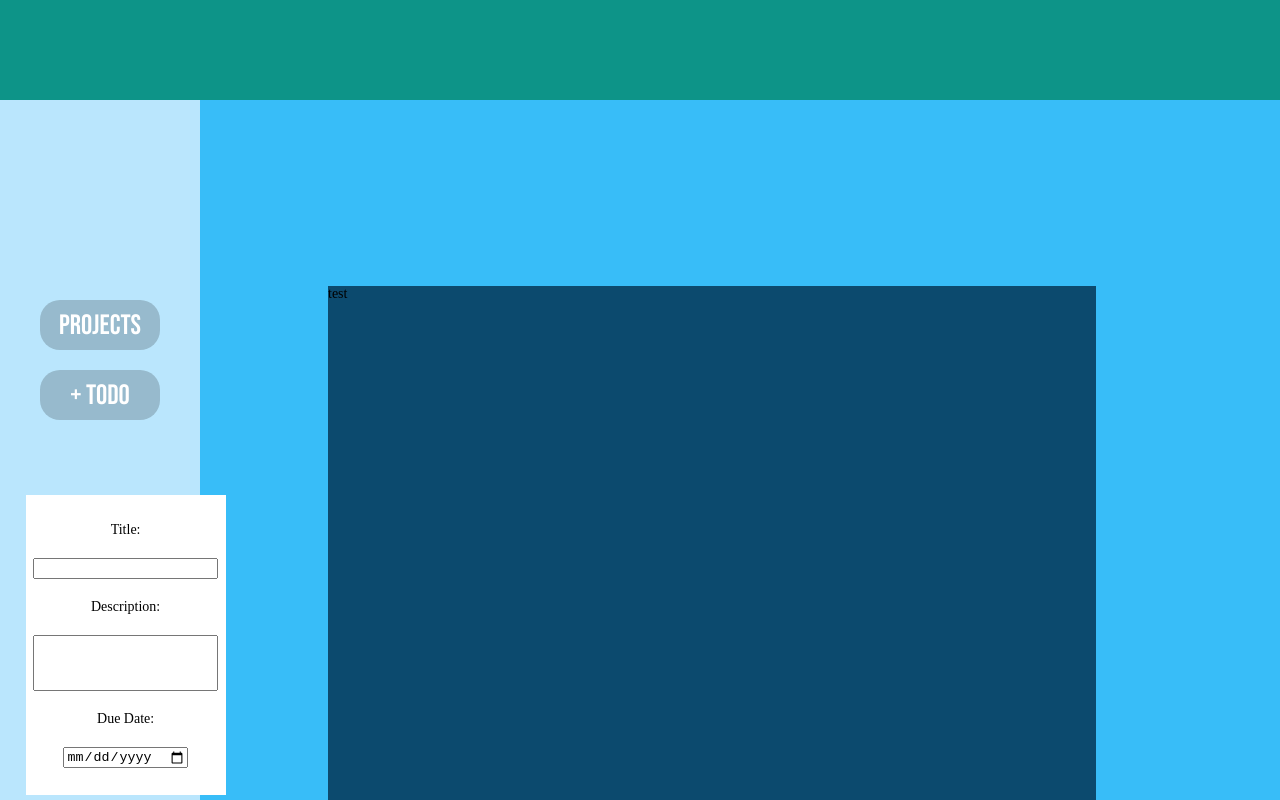
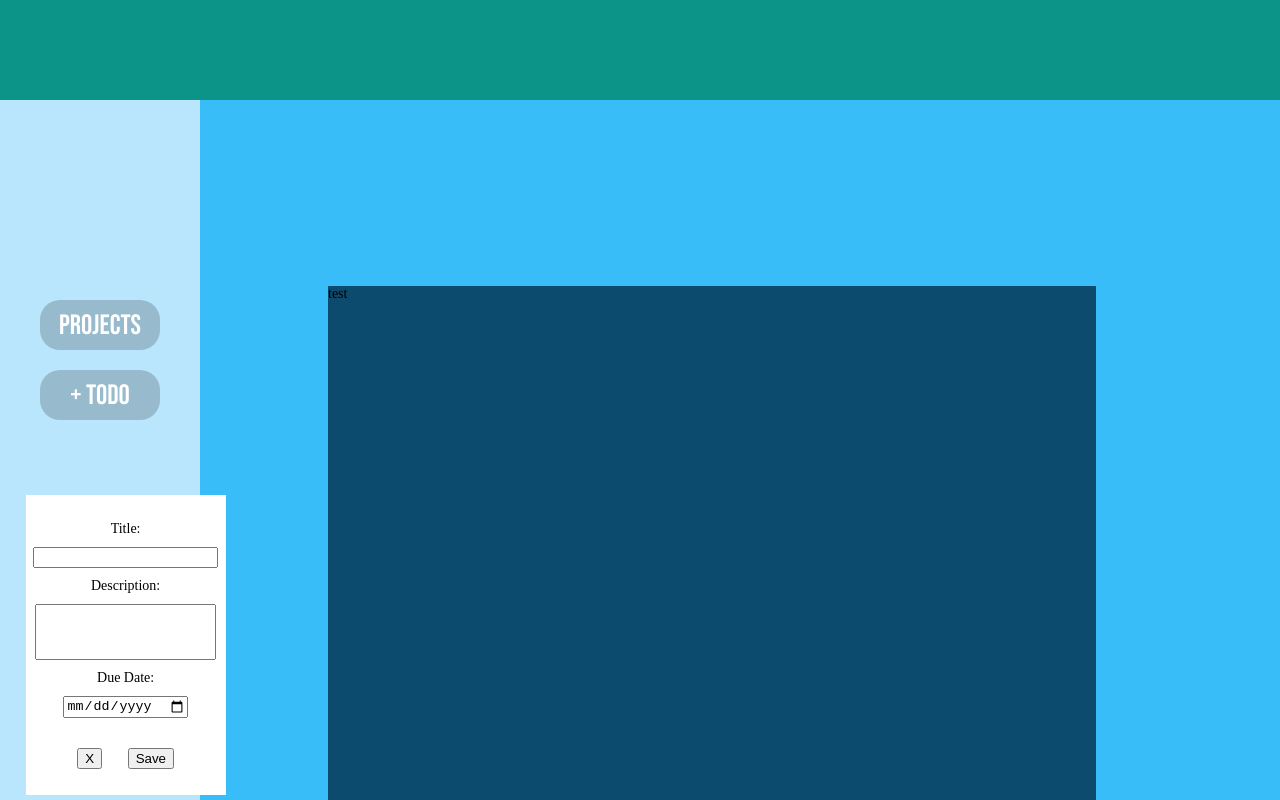
Before and after one commit to luvie23/Todo-list, a website built with webpack: page dist/index.html in a window 1280 px wide. Both pictures are taken after a click on the button "+ TODO". Shown: the top 800 px of the page. Built offline with nearby package versions, Linux system fonts and the light colour scheme.

Commit message:
complete form layout

```diff
--- a/src/style.css
+++ b/src/style.css
@@ -64,11 +64,10 @@ header{
     font-family: 'Bebas Neue', cursive;
 }
 
-#description{
-    word-wrap: break-word;
-    word-break: break-all;
+textarea {
+    resize: none;
+}
 
-}
 
 form{
     display: flex;
@@ -83,7 +82,13 @@ form{
     margin-left:  2vw;
     z-index: 3;
 
-    gap: 20px;
+    gap: 10px;
+}
+
+form>div{
+    display: flex;
+    margin-top: 20px;
+    gap: 2vw;
 }
 
 #description{
--- a/src/todoform.js
+++ b/src/todoform.js
@@ -4,43 +4,51 @@ export default function todoForm(){
     const content = document.getElementById('content');
 
     const form = document.createElement('form');
-    form.setAttribute('id','form')
+    form.setAttribute('id','form');
 
     const title = document.createElement('input');
     title.setAttribute('id', 'title');
     title.setAttribute('type', 'text');
-    const titleLabel = document.createElement('label')
-    titleLabel.innerText = 'Title:'
+    const titleLabel = document.createElement('label');
+    titleLabel.innerText = 'Title:';
     titleLabel.setAttribute('for', 'title');
 
 
-    const description = document.createElement('input');
+    const description = document.createElement('textarea');
     description.setAttribute('id', 'description');
     description.setAttribute('type', 'text');
-    const descriptionLabel = document.createElement('label')
-    descriptionLabel.innerText = 'Description:'
+    const descriptionLabel = document.createElement('label');
+    descriptionLabel.innerText = 'Description:';
     descriptionLabel.setAttribute('for', 'description');
 
 
     const dueDate = document.createElement('input');
     dueDate.setAttribute('id', 'dueDate');
     dueDate.setAttribute('type', 'date');
-    const dueDateLabel = document.createElement('label')
-    dueDateLabel.innerText = 'Due Date:'
+    const dueDateLabel = document.createElement('label');
+    dueDateLabel.innerText = 'Due Date:';
     dueDateLabel.setAttribute('for', 'dueDate');
 
-    if (form.parentElement === document.body){
-        document.body.removeChild(form)
-    }
+    const buttons = document.createElement('div');
 
+    const saveButton = document.createElement('button');
+    saveButton.setAttribute('type', 'button');
+    saveButton.textContent = 'Save';
 
+    const closeButton = document.createElement('button');
+    closeButton.setAttribute('type', 'button');
+    closeButton.textContent = 'X';
+
+    buttons.appendChild(closeButton);
+    buttons.appendChild(saveButton);
     content.appendChild(form);
-    form.appendChild(titleLabel)
+    form.appendChild(titleLabel);
     form.appendChild(title);
-    form.appendChild(descriptionLabel)
+    form.appendChild(descriptionLabel);
     form.appendChild(description);
-    form.appendChild(dueDateLabel)
+    form.appendChild(dueDateLabel);
     form.appendChild(dueDate);
+    form.appendChild(buttons);
 
 
 
```
Also changed, not shown: dist/main.js.
